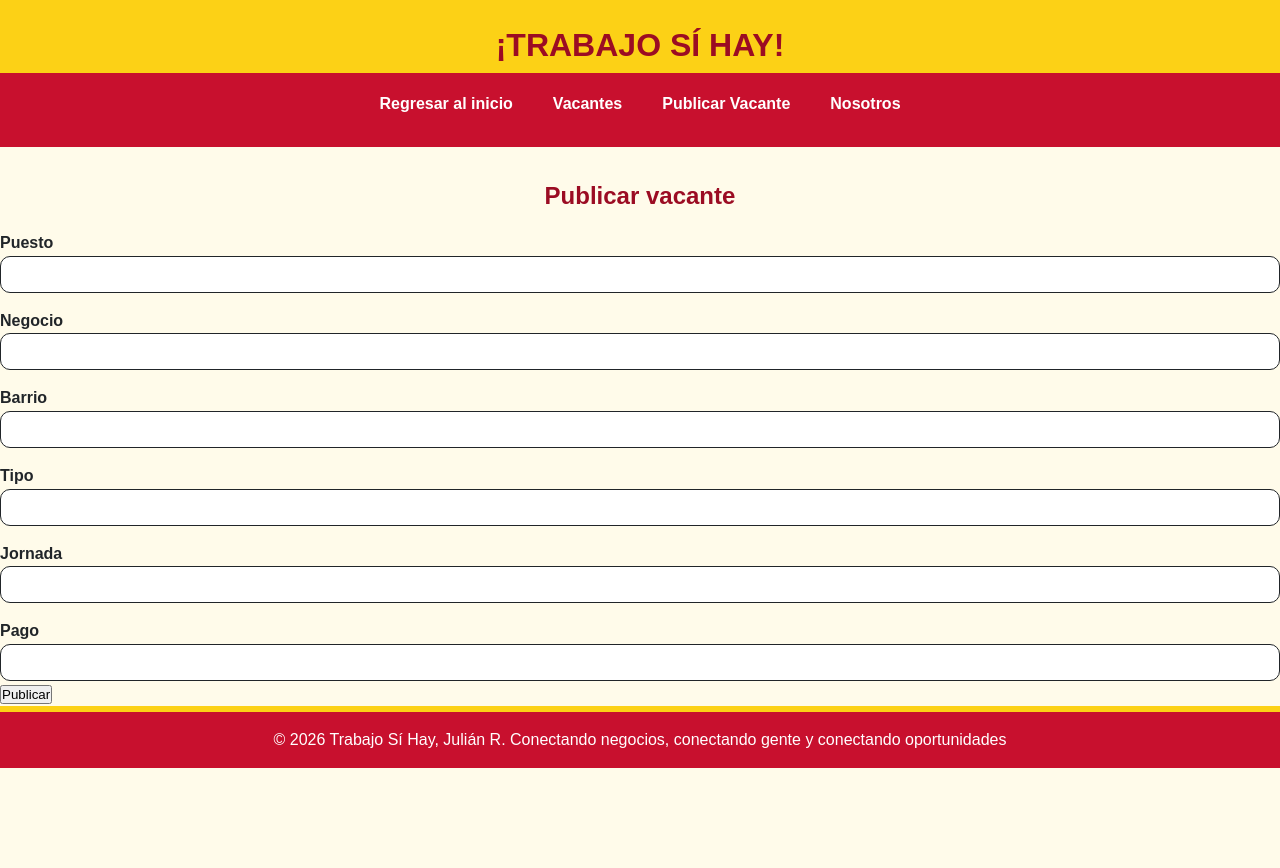
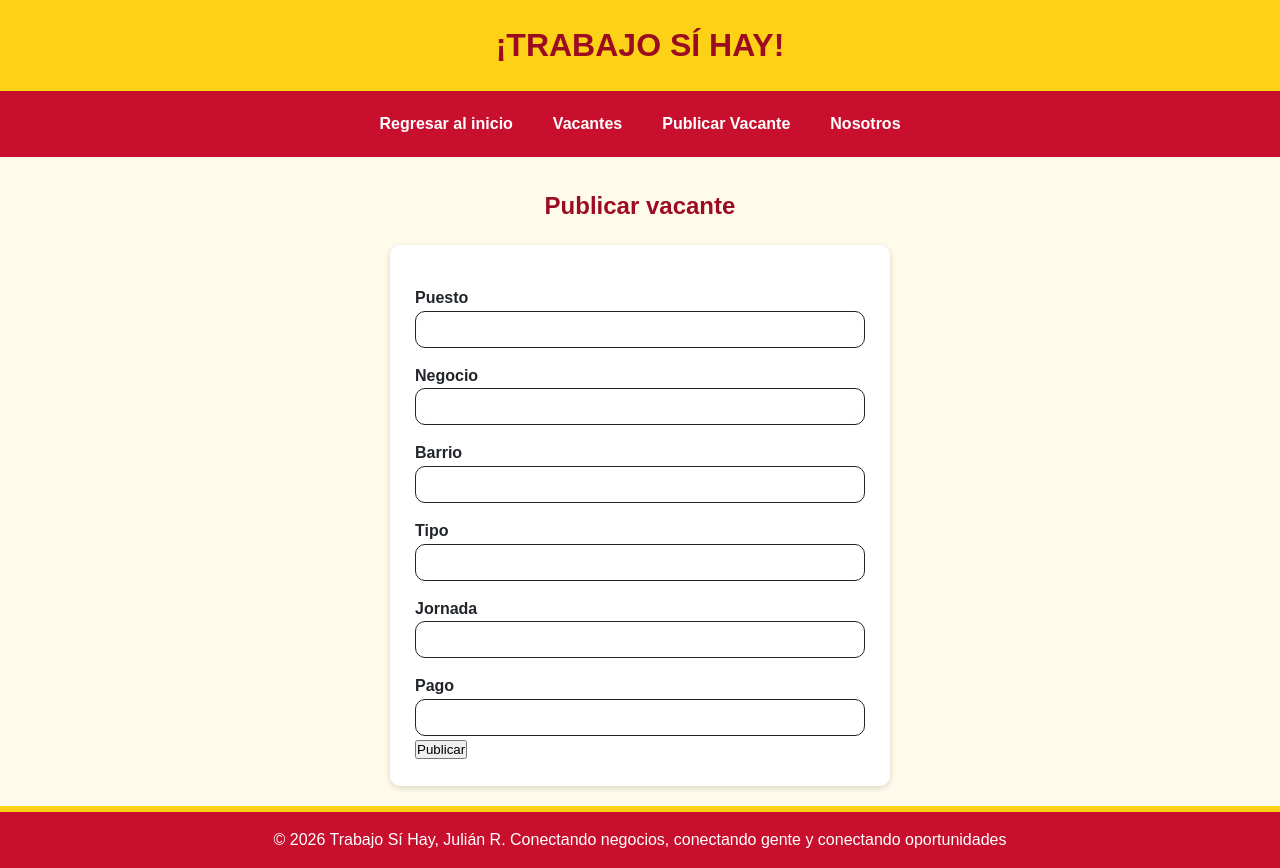
Before and after one commit to ChanguitaRica/trabajo-si-hay, a plain HTML site: page publicar.html in a window 1280 px wide. Before the commit the page ends 800 px from the top, so only its background shows below. Drawn offline with Linux system fonts and the light colour scheme.

Commit message:
Header con bandera de Bogota, y con eso queda terminado el formulario

```diff
--- a/css/estilos.css
+++ b/css/estilos.css
@@ -21,14 +21,18 @@ body{
 }
 
 header{
-    background: linear-gradient(to bottom, var(--amarillo) 50%, var(--rojo) 50%);
-    padding: 20px;
     text-align: center;
 }
 
 .logo{
     color: var(--rojo-oscuro);
-    margin-bottom: 10px;
+    padding: 20px;
+    background-color: var(--amarillo);
+}
+
+.menu{
+    background-color: var(--rojo);
+    padding: 10px;
 }
 
 .menu ul{
@@ -95,6 +99,16 @@ header{
     border-radius: 10px;
 }
 
+#form-vacante{
+    background-color: var(--blanco);
+    padding: 25px;
+    margin: 20px auto;
+    max-width: 500px;
+    border-radius: 10px;
+    box-shadow: 0 2px 6px rgba(0, 0, 0, 0.15);
+
+}
+
 footer{
     background-color: var(--rojo);
     color: var(--blanco);
```
Also changed, not shown: js/main.js (line endings or trailing spaces).
